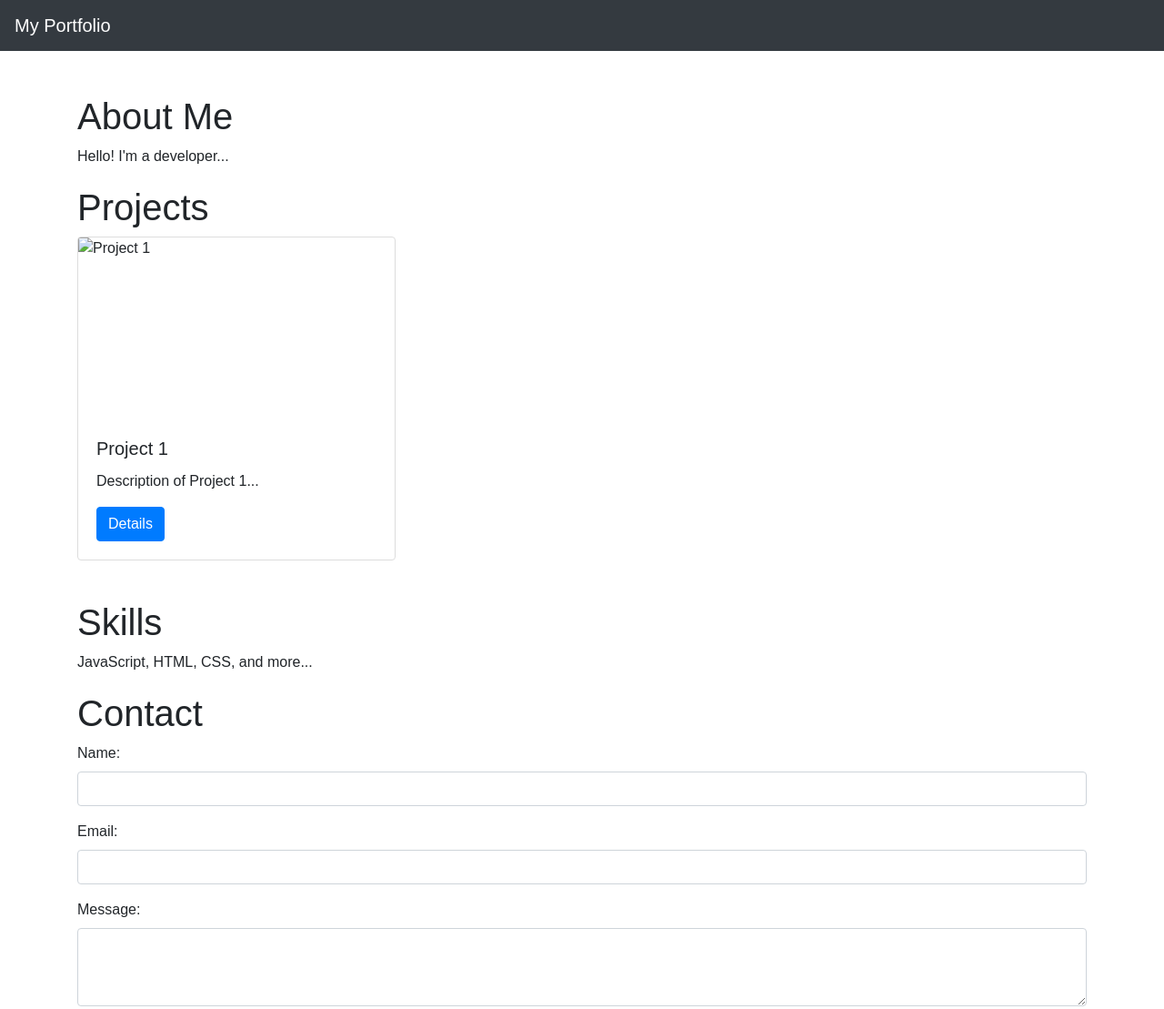
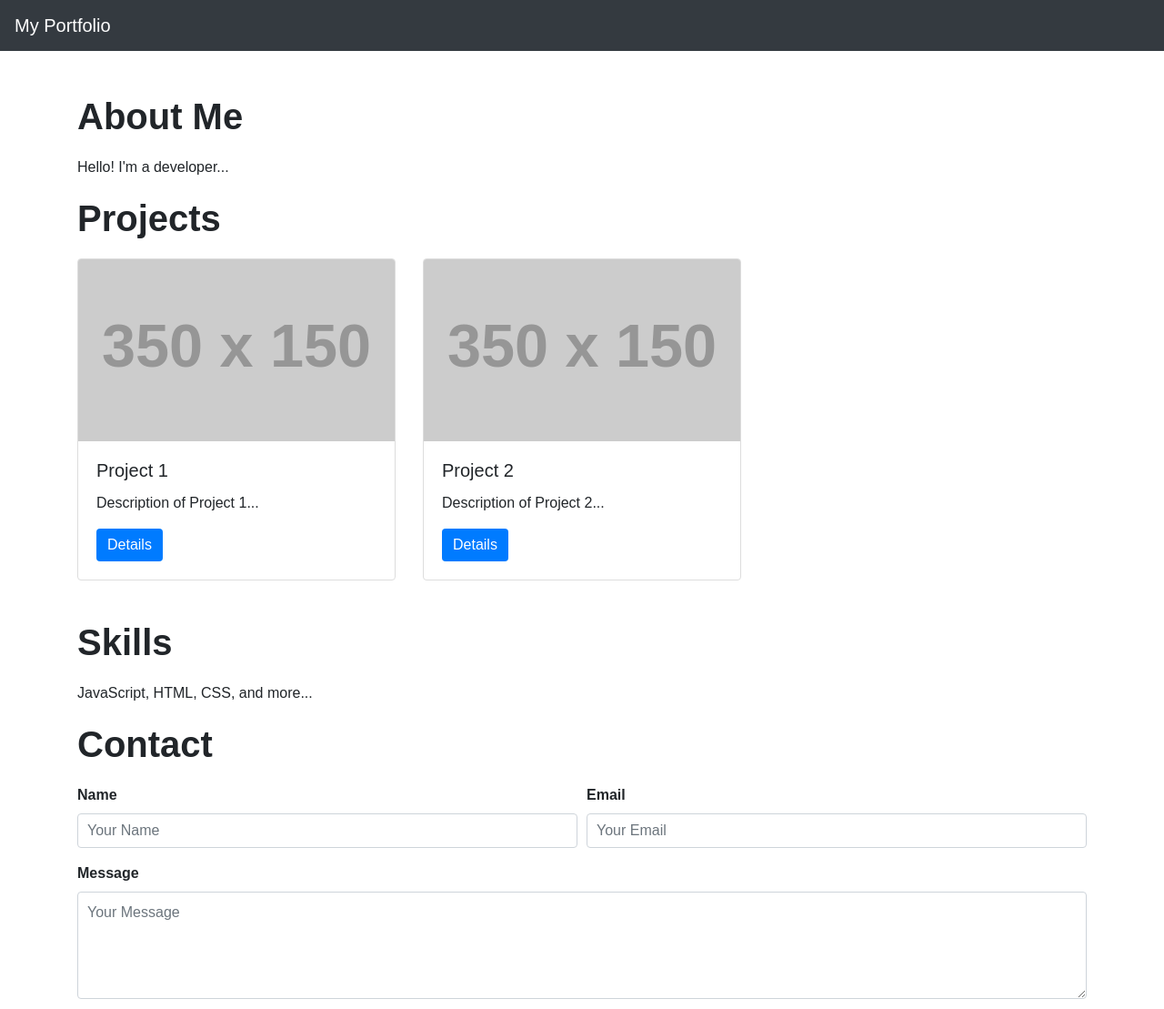
Before and after one commit to Abebe-Biru/Abebe-Biru.github.io, a plain HTML site: page index.html in a window 1280 px wide. Shown: the top 1109 px of the page at 91% size. Drawn offline with nearby package versions, Linux system fonts and the light colour scheme; some packages are replaced by stand-ins of ours; placeholder pictures from the web are drawn by us; a script that the page names is missing.

Commit message:
Modify contents

```diff
--- a/css/styles.css
+++ b/css/styles.css
@@ -4,13 +4,39 @@ body {
 
 h1 {
     margin-top: 20px;
+    margin-bottom: 20px;
+    font-weight: bold;
 }
 
 .card {
     border: 1px solid #ddd;
+    transition: transform 0.3s;
+}
+
+.card:hover {
+    transform: scale(1.05);
 }
 
 .card-img-top {
     height: 200px;
     object-fit: cover;
 }
+
+.form-group label {
+    font-weight: bold;
+}
+
+.form-control {
+    border-radius: 0.25rem;
+    padding: 10px;
+}
+
+.btn-primary {
+    background-color: #007bff;
+    border: none;
+    transition: background-color 0.3s;
+}
+
+.btn-primary:hover {
+    background-color: #0056b3;
+}
--- a/index.html
+++ b/index.html
@@ -29,11 +29,26 @@
                 <!-- Project 1 -->
                 <div class="col-md-4">
                     <div class="card mb-4">
-                        <img src="path/to/project1.jpg" class="card-img-top" alt="Project 1">
+                        <a href="https://www.example.com/project1" target="_blank">
+                            <img src="https://via.placeholder.com/350x150" class="card-img-top" alt="Project 1">
+                        </a>
                         <div class="card-body">
                             <h5 class="card-title">Project 1</h5>
                             <p class="card-text">Description of Project 1...</p>
                             <button class="btn btn-primary" onclick="showProjectDetails('Project 1')">Details</button>
+                        </div>
+                    </div>
+                </div>
+                <!-- Project 2 -->
+                <div class="col-md-4">
+                    <div class="card mb-4">
+                        <a href="https://www.example.com/project2" target="_blank">
+                            <img src="https://via.placeholder.com/350x150" class="card-img-top" alt="Project 2">
+                        </a>
+                        <div class="card-body">
+                            <h5 class="card-title">Project 2</h5>
+                            <p class="card-text">Description of Project 2...</p>
+                            <button class="btn btn-primary" onclick="showProjectDetails('Project 2')">Details</button>
                         </div>
                     </div>
                 </div>
@@ -47,17 +62,19 @@
         <section id="contact">
             <h1>Contact</h1>
             <form id="contactForm">
-                <div class="form-group">
-                    <label for="name">Name:</label>
-                    <input type="text" class="form-control" id="name" required>
+                <div class="form-row">
+                    <div class="form-group col-md-6">
+                        <label for="name">Name</label>
+                        <input type="text" class="form-control" id="name" placeholder="Your Name" required>
+                    </div>
+                    <div class="form-group col-md-6">
+                        <label for="email">Email</label>
+                        <input type="email" class="form-control" id="email" placeholder="Your Email" required>
+                    </div>
                 </div>
                 <div class="form-group">
-                    <label for="email">Email:</label>
-                    <input type="email" class="form-control" id="email" required>
-                </div>
-                <div class="form-group">
-                    <label for="message">Message:</label>
-                    <textarea class="form-control" id="message" rows="3" required></textarea>
+                    <label for="message">Message</label>
+                    <textarea class="form-control" id="message" rows="4" placeholder="Your Message" required></textarea>
                 </div>
                 <button type="submit" class="btn btn-primary">Submit</button>
             </form>
```
